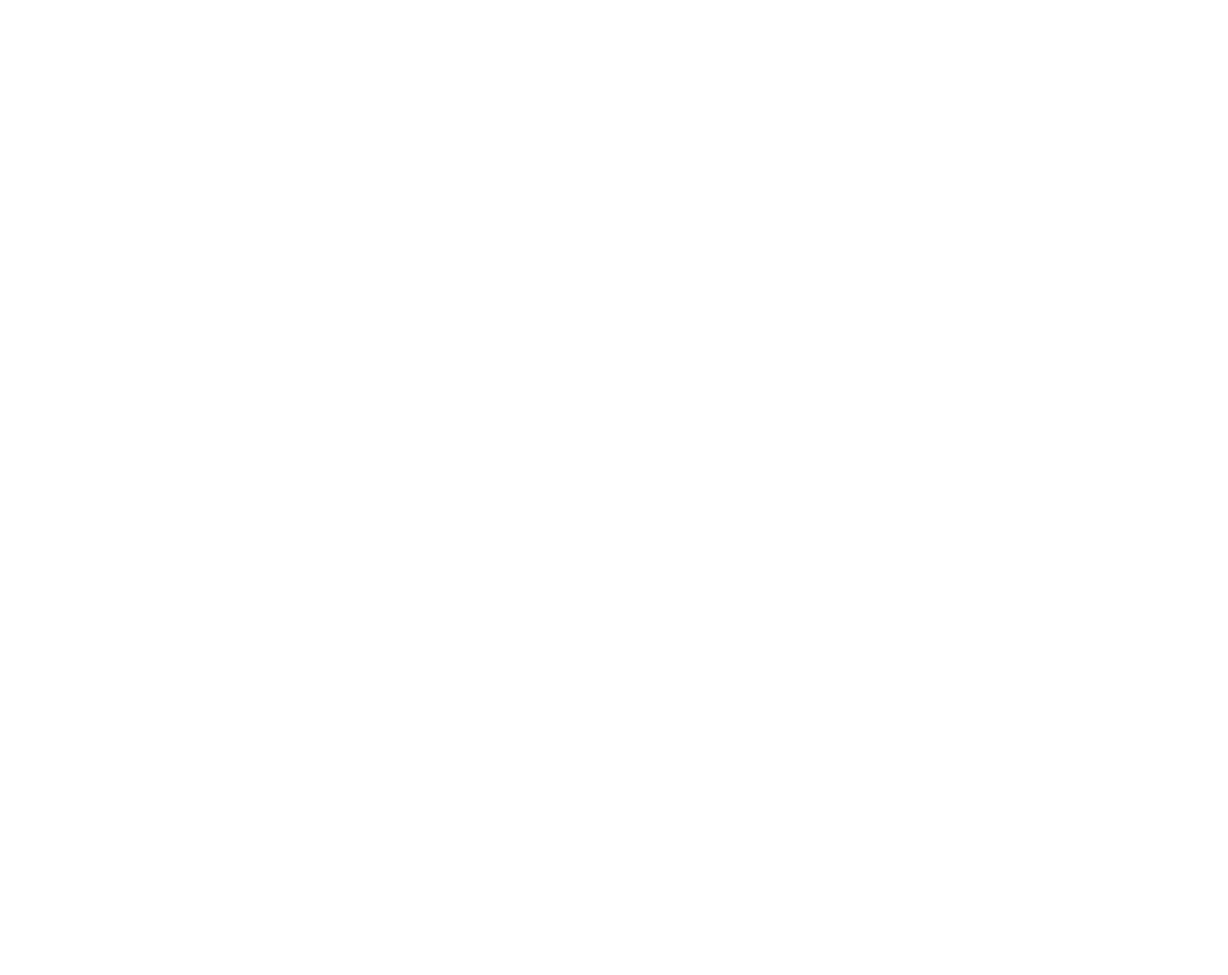
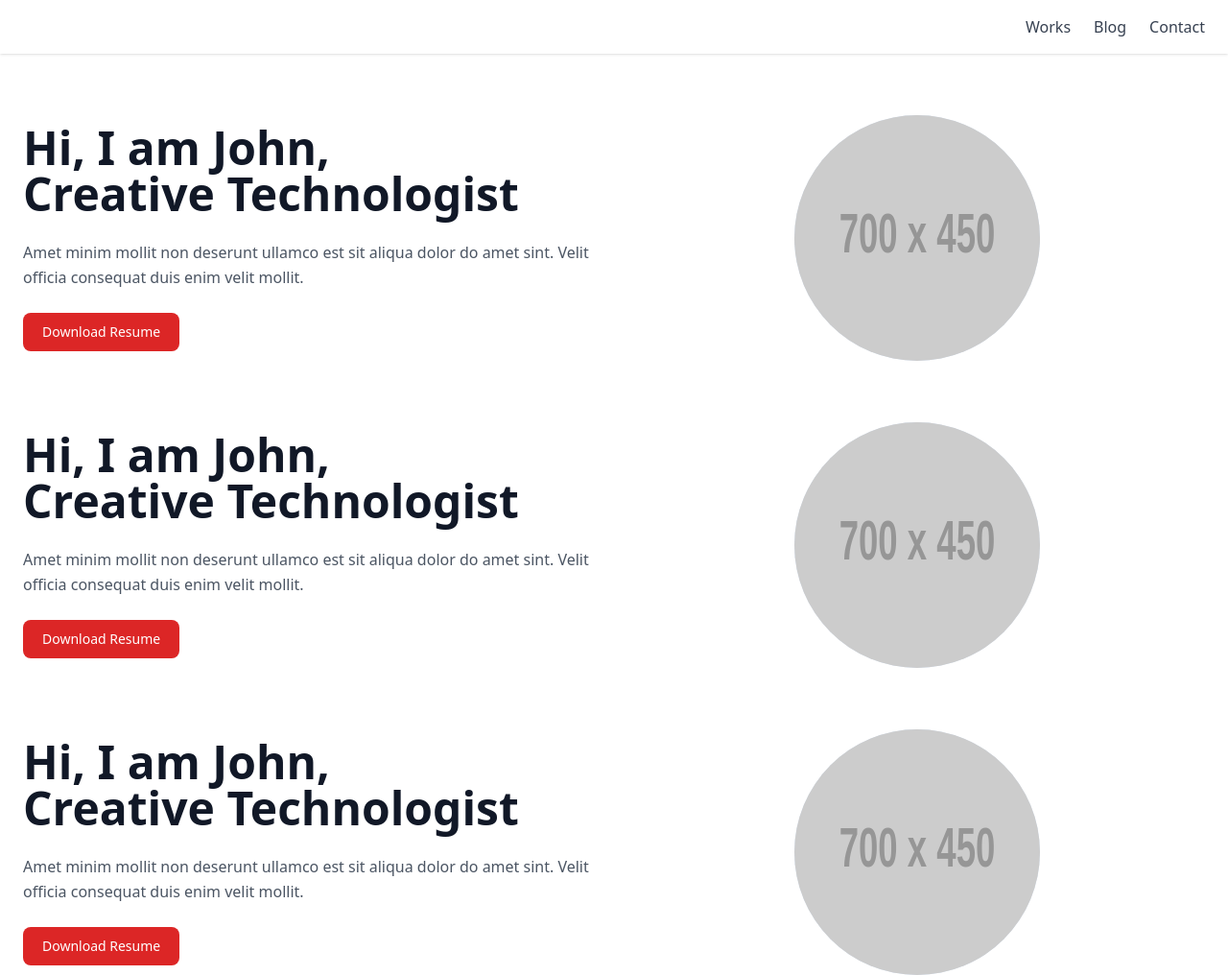
Before and after one commit to AnnieToast/project_mid, a plain HTML site: page index.html in a window 1280 px wide. Shown: the whole page at 96% size. Before the commit the page ends 800 px from the top, so only its background shows below. Drawn offline with nearby package versions, Linux system fonts and the light colour scheme; placeholder pictures from the web are drawn by us.

Commit message:
test
แก้ไขล่าสุด

```diff
--- a/index.html
+++ b/index.html
@@ -1,11 +1,105 @@
 <!DOCTYPE html>
 <html lang="en">
 <head>
-    <meta charset="UTF-8">
-    <meta name="viewport" content="width=device-width, initial-scale=1.0">
-    <title>Document</title>
+  <meta charset="UTF-8">
+  <meta name="viewport" content="width=device-width, initial-scale=1.0">
+  <title>Creative Technologist</title>
+  <script src="https://cdn.tailwindcss.com"></script>
 </head>
-<body>
+<body class="bg-white font-sans">
+
+  <!-- Header Section -->
+  <header class="header bg-white shadow">
+    <div class="container mx-auto py-4 px-6 flex justify-end">
+      <ul class="flex space-x-6 text-gray-700">
+        <li>
+          <a href="#" class="hover:text-blue-500 font-medium">Works</a>
+        </li>
+        <li>
+          <a href="#" class="hover:text-blue-500 font-medium">Blog</a>
+        </li>
+        <li>
+          <a href="#" class="hover:text-blue-500 font-medium">Contact</a>
+        </li>
+      </ul>
+    </div>
+  </header>
+
+  <!-- Hero Section -->
+  <section class="container mx-auto px-6 mt-12 lg:mt-16">
+    <div class="grid grid-cols-1 lg:grid-cols-12 gap-8 items-center">
+      <!-- Left Content -->
+      <div class="lg:col-span-6">
+        <h1 class="text-4xl lg:text-5xl font-bold text-gray-900 leading-tight mb-6">
+          Hi, I am John, <br> Creative Technologist
+        </h1>
+        <p class="text-gray-600 text-base leading-relaxed mb-6">
+          Amet minim mollit non deserunt ullamco est sit aliqua dolor do amet sint.
+          Velit officia consequat duis enim velit mollit.
+        </p>
+        <button type="button" class="focus:outline-none text-white bg-red-600 hover:bg-red-700 focus:ring-4 focus:ring-red-300 font-medium rounded-lg text-sm px-5 py-2.5">
+          Download Resume
+        </button>
+      </div>
+
+      <!-- Right Image -->
+      <div class="lg:col-span-6 flex justify-center">
+        <div class="bg-blue-100 rounded-full w-64 h-64 flex items-center justify-center">
+          <img class="rounded-full w-64 h-64" src="https://placehold.co/700x450/EEE/31343C" alt="Placeholder Image">
+        </div>
+      </div>
+    </div>
+  </section>
+  <!-- 1.Section -->
+  <section class="container mx-auto px-6 mt-12 lg:mt-16">
+    <div class="grid grid-cols-1 lg:grid-cols-12 gap-8 items-center">
+      <!-- Left Content -->
+      <div class="lg:col-span-6">
+        <h1 class="text-4xl lg:text-5xl font-bold text-gray-900 leading-tight mb-6">
+          Hi, I am John, <br> Creative Technologist
+        </h1>
+        <p class="text-gray-600 text-base leading-relaxed mb-6">
+          Amet minim mollit non deserunt ullamco est sit aliqua dolor do amet sint.
+          Velit officia consequat duis enim velit mollit.
+        </p>
+        <button type="button" class="focus:outline-none text-white bg-red-600 hover:bg-red-700 focus:ring-4 focus:ring-red-300 font-medium rounded-lg text-sm px-5 py-2.5">
+          Download Resume
+        </button>
+      </div>
+
+      <!-- Right Image -->
+      <div class="lg:col-span-6 flex justify-center">
+        <div class="bg-blue-100 rounded-full w-64 h-64 flex items-center justify-center">
+          <img class="rounded-full w-64 h-64" src="https://placehold.co/700x450/EEE/31343C" alt="Placeholder Image">
+        </div>
+      </div>
+    </div>
+  </section>
+    <!-- 3.Section -->
+    <section class="container mx-auto px-6 mt-12 lg:mt-16">
+      <div class="grid grid-cols-1 lg:grid-cols-12 gap-8 items-center">
+        <!-- Left Content -->
+        <div class="lg:col-span-6">
+          <h1 class="text-4xl lg:text-5xl font-bold text-gray-900 leading-tight mb-6">
+            Hi, I am John, <br> Creative Technologist
+          </h1>
+          <p class="text-gray-600 text-base leading-relaxed mb-6">
+            Amet minim mollit non deserunt ullamco est sit aliqua dolor do amet sint.
+            Velit officia consequat duis enim velit mollit.
+          </p>
+          <button type="button" class="focus:outline-none text-white bg-red-600 hover:bg-red-700 focus:ring-4 focus:ring-red-300 font-medium rounded-lg text-sm px-5 py-2.5">
+            Download Resume
+          </button>
+        </div>
+
+        <!-- Right Image -->
+        <div class="lg:col-span-6 flex justify-center">
+          <div class="bg-blue-100 rounded-full w-64 h-64 flex items-center justify-center">
+            <img class="rounded-full w-64 h-64" src="https://placehold.co/700x450/EEE/31343C" alt="Placeholder Image">
+          </div>
+        </div>
+      </div>
+    </section>
 
 </body>
 </html>
```
